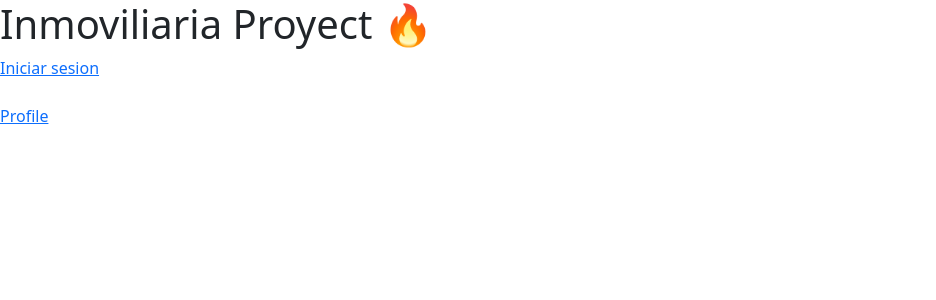
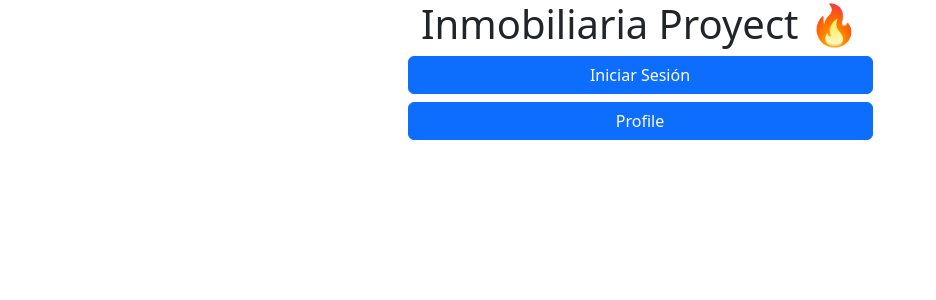
Before and after one commit to fernandobouchet/inmobiliaria-front, a React (Vite) app: page / in a window 1280 px wide. Shown: the top 300 px of the page, without its empty margins (0-936 px from the left). Built offline with nearby package versions, Linux system fonts and the light colour scheme.

Commit message:
Agregados algunos estilos de boostrap y algunas minimas modificaciones

```diff
--- a/components/usuario/Login.jsx
+++ b/components/usuario/Login.jsx
@@ -1,47 +1,76 @@
-import {useState} from 'react'
+import { useState } from 'react';
+import { Button, Container, Form, Stack } from 'react-bootstrap';
 import { Link } from 'react-router-dom';
 import { HOME, REGISTER } from '../../routes/path';
-import {login} from '../../services/usuario'
+import { login } from '../../services/usuario';
 import { useAuthContext } from './../../context/authContext';
 const Login = () => {
+  const [loginData, setLoginData] = useState({
+    userName: '',
+    password: '',
+  });
 
-    const [username, setUsername] = useState('')
-    const [password, setPassword] = useState('')
+  const { userName, password } = loginData;
 
-    const {Login} = useAuthContext();
+  const { Login } = useAuthContext();
 
-    const handleSubmit = (e) =>{
-        e.preventDefault()
-       login({username, password}) && Login()
+  const handelOnChange = (e) => {
+    setLoginData((prevState) => ({
+      ...prevState,
+      [e.target.name]: e.target.value,
+    }));
+  };
 
-    }
+  const handleSubmit = (e) => {
+    e.preventDefault();
+    login(loginData) && Login();
+  };
 
-    return (
-    <div>
-        <h1>Login</h1>
-        <form onSubmit={handleSubmit}>
+  return (
+    <Container>
+      <h1>Login</h1>
+      <Form onSubmit={handleSubmit} className="w-75 m-auto">
+        <Form.Group className="mb-3" controlId="formBasicUserName">
+          <Form.Label>User name</Form.Label>
+          <Form.Control
+            type="userName"
+            name="userName"
+            placeholder="Enter userName"
+            value={userName}
+            onChange={handelOnChange}
+            required
+          />
+        </Form.Group>
 
-        <input
-        type="text"
-        value={username}
-        placeholder='Username'
-        onChange={({target}) => setUsername(target.value)}
-        />
-        <input type="password"
+        <Form.Group className="mb-3" controlId="formBasicPassword">
+          <Form.Label>Password</Form.Label>
+          <Form.Control
+            type="password"
+            name="password"
+            placeholder="Password"
             value={password}
-            placeholder='Password'
-            onChange={({target}) => setPassword(target.value)}
-        />
+            onChange={handelOnChange}
+            required
+          />
+        </Form.Group>
 
-        <button>login</button>
-        </form>
-        <div>
+        <Stack gap="2" className="col-md-5 mx-auto">
+          <Button variant="primary" type="submit">
+            Submit
+          </Button>
+          <div>
             Need an Account?
-          <Link to={REGISTER}>Sign Up</Link>
-        </div>
-        <Link to={HOME}>INICIO</Link>
-    </div>
-  )
-}
+            <Button as={Link} to={REGISTER}>
+              Sign Up
+            </Button>
+          </div>
+        </Stack>
+      </Form>
+      <Button as={Link} to={HOME}>
+        INICIO
+      </Button>
+    </Container>
+  );
+};
 
-export default Login
+export default Login;
--- a/components/usuario/Register.jsx
+++ b/components/usuario/Register.jsx
@@ -5,7 +5,6 @@ import { useState } from 'react';
 import { formRegister } from '../../services/usuario';
 
 const register = () => {
-
   const [formData, setFormData] = useState({
     firstName: '',
     lastName: '',
@@ -26,12 +25,13 @@ const register = () => {
   const handleSubmit = (e) => {
     e.preventDefault();
     // console.log(formData);
-    formRegister(formData)
+    formRegister(formData);
   };
 
   return (
     <Container>
-    <Form onSubmit={handleSubmit}>
+      <h1>Registrarse</h1>
+      <Form onSubmit={handleSubmit} className="w-75 m-auto">
         <Form.Group className="mb-3" controlId="formBasicName">
           <Form.Label>First name</Form.Label>
           <Form.Control
@@ -40,6 +40,7 @@ const register = () => {
             placeholder="Enter first name"
             value={firstName}
             onChange={handleOnChange}
+            required
           />
         </Form.Group>
 
@@ -51,6 +52,7 @@ const register = () => {
             placeholder="Enter last name"
             value={lastName}
             onChange={handleOnChange}
+            required
           />
         </Form.Group>
 
@@ -62,6 +64,7 @@ const register = () => {
             placeholder="Enter username"
             value={userName}
             onChange={handleOnChange}
+            required
           />
         </Form.Group>
 
@@ -73,6 +76,7 @@ const register = () => {
             placeholder="Enter email"
             value={email}
             onChange={handleOnChange}
+            required
           />
         </Form.Group>
 
@@ -84,6 +88,7 @@ const register = () => {
             placeholder="Password"
             value={password}
             onChange={handleOnChange}
+            required
           />
         </Form.Group>
 
@@ -92,7 +97,7 @@ const register = () => {
         </Button>
       </Form>
     </Container>
-  )
-}
+  );
+};
 
-export default register
+export default register;
--- a/pages/Home.jsx
+++ b/pages/Home.jsx
@@ -1,18 +1,22 @@
-import React from 'react'
-import { Link } from 'react-router-dom'
-import { LOGIN, PRIVATE } from '../routes/path'
+import React from 'react';
+import { Button, Container, Stack } from 'react-bootstrap';
+import { Link } from 'react-router-dom';
+import { LOGIN, PRIVATE } from '../routes/path';
 
 const Home = () => {
   return (
-    <div>
+    <Container>
+      <h1 className="text-center">Inmobiliaria Proyect 🔥</h1>
+      <Stack gap="2" className="col-md-5 mx-auto">
+        <Button as={Link} to={LOGIN}>
+          Iniciar Sesión
+        </Button>
+        <Button as={Link} to={PRIVATE}>
+          Profile
+        </Button>
+      </Stack>
+    </Container>
+  );
+};
 
-      <h1>Inmoviliaria Proyect 🔥</h1>
-      <Link to={LOGIN}>Iniciar sesion</Link>
-<br/>
-<br/>
-      <Link to={PRIVATE}>Profile</Link>
-    </div>
-  )
-}
-
-export default Home
+export default Home;
--- a/pages/Profile.jsx
+++ b/pages/Profile.jsx
@@ -1,14 +1,17 @@
-import React from 'react'
-import { Link } from 'react-router-dom'
-import { LOGOUT } from '../routes/path'
+import React from 'react';
+import { Button, Container } from 'react-bootstrap';
+import { Link } from 'react-router-dom';
+import { LOGOUT } from '../routes/path';
 
 const Profile = () => {
   return (
-    <div>
-      <h1>  Ruta privada a    </h1>
-    <Link to={LOGOUT}> Cerrar sesion</Link>
-    </div>
-  )
-}
+    <Container>
+      <h1> Ruta privada a </h1>
+      <Button as={Link} to={LOGOUT}>
+        Cerrar sesion
+      </Button>
+    </Container>
+  );
+};
 
-export default Profile
+export default Profile;
--- a/services/usuario.js
+++ b/services/usuario.js
@@ -1,15 +1,15 @@
-import axios from "axios";
+import axios from 'axios';
 
-const baseUrl = "";
+const baseUrl = '';
 const headers = {
   headers: {
-
-    "Content-Type": "application/json",
-    "X-Requested-With": "XMLHttpRequest",
-    "Access-Control-Allow-Origin": "*",
-  }
+    'Content-Type': 'application/json',
+    'X-Requested-With': 'XMLHttpRequest',
+    'Access-Control-Allow-Origin': '*',
+  },
 };
 export const login = async (credentials) => {
+  console.log(credentials);
   // const {data} = await axios.post(baseUrl, credentials)
   return true;
 };
@@ -18,15 +18,15 @@ export const formRegister = async (credentials) => {
   console.log(credentials);
   await axios
     .post(
-      "https://m9y19x66c7.execute-api.us-east-1.amazonaws.com/dev/auth/register",
+      'https://m9y19x66c7.execute-api.us-east-1.amazonaws.com/dev/auth/register',
       credentials,
-    {
-      headers: {
-        "Content-Type": "application/json",
-        "X-Requested-With": "XMLHttpRequest",
-        "Access-Control-Allow-Origin": "*",
+      {
+        headers: {
+          'Content-Type': 'application/json',
+          'X-Requested-With': 'XMLHttpRequest',
+          'Access-Control-Allow-Origin': '*',
+        },
       }
-    }
     )
     .then(function (response) {
       console.log(response);
--- a/src/App.css
+++ /dev/null
@@ -1,41 +0,0 @@
-#root {
-  max-width: 1280px;
-  margin: 0 auto;
-  padding: 2rem;
-  text-align: center;
-}
-
-.logo {
-  height: 6em;
-  padding: 1.5em;
-  will-change: filter;
-}
-.logo:hover {
-  filter: drop-shadow(0 0 2em #646cffaa);
-}
-.logo.react:hover {
-  filter: drop-shadow(0 0 2em #61dafbaa);
-}
-
-@keyframes logo-spin {
-  from {
-    transform: rotate(0deg);
-  }
-  to {
-    transform: rotate(360deg);
-  }
-}
-
-@media (prefers-reduced-motion: no-preference) {
-  a:nth-of-type(2) .logo {
-    animation: logo-spin infinite 20s linear;
-  }
-}
-
-.card {
-  padding: 2em;
-}
-
-.read-the-docs {
-  color: #888;
-}
--- a/src/index.css
+++ b/src/index.css
@@ -1,70 +1,3 @@
-:root {
-  font-family: Inter, Avenir, Helvetica, Arial, sans-serif;
-  font-size: 16px;
-  line-height: 24px;
-  font-weight: 400;
-
-  color-scheme: light dark;
-  color: rgba(255, 255, 255, 0.87);
-  background-color: #242424;
-
-  font-synthesis: none;
-  text-rendering: optimizeLegibility;
-  -webkit-font-smoothing: antialiased;
-  -moz-osx-font-smoothing: grayscale;
-  -webkit-text-size-adjust: 100%;
-}
-
-a {
-  font-weight: 500;
-  color: #646cff;
-  text-decoration: inherit;
-}
-a:hover {
-  color: #535bf2;
-}
-
 body {
   margin: 0;
-  display: flex;
-  place-items: center;
-  min-width: 320px;
-  min-height: 100vh;
 }
-
-h1 {
-  font-size: 3.2em;
-  line-height: 1.1;
-}
-
-button {
-  border-radius: 8px;
-  border: 1px solid transparent;
-  padding: 0.6em 1.2em;
-  font-size: 1em;
-  font-weight: 500;
-  font-family: inherit;
-  background-color: #1a1a1a;
-  cursor: pointer;
-  transition: border-color 0.25s;
-}
-button:hover {
-  border-color: #646cff;
-}
-button:focus,
-button:focus-visible {
-  outline: 4px auto -webkit-focus-ring-color;
-}
-
-@media (prefers-color-scheme: light) {
-  :root {
-    color: #213547;
-    background-color: #ffffff;
-  }
-  a:hover {
-    color: #747bff;
-  }
-  button {
-    background-color: #f9f9f9;
-  }
-}
```
Also changed, not shown: src/App.jsx (+20 -27 lines), src/main.jsx (+4 -4 lines). Lines whose indentation alone changed are shown as unchanged.
